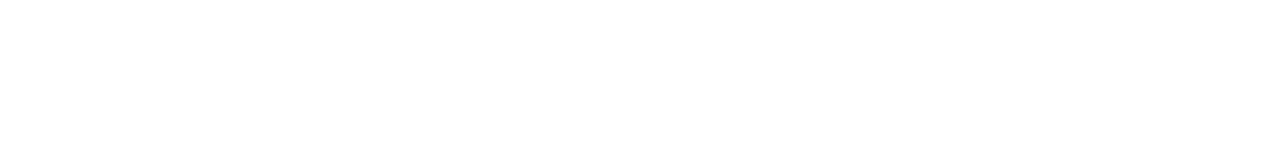
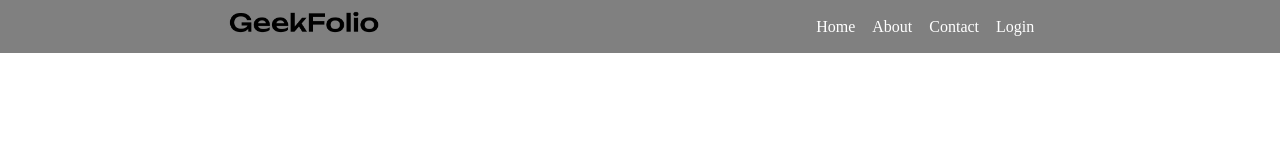
Before and after one commit to swadeb-pzero/digital-product, a plain HTML site: page index.html in a window 1280 px wide. Drawn offline with Linux system fonts and the light colour scheme.

Commit message:
added header dection

```diff
--- a/index.html
+++ b/index.html
@@ -7,6 +7,18 @@
     <link rel="stylesheet" href="styles/style.css">
 </head>
 <body>
-
+    <header>
+         <nav class="menu-container">
+            <div class="logo">
+                <img class="logo" src="logo/logo-dark.png" alt="">
+            </div>
+            <div class="menu">
+                <li class="items">Home</li>
+                <li class="items">About</li>
+                <li class="items">Contact</li>
+                <li class="items">Login</li>
+            </div>
+         </nav>
+    </header>
 </body>
 </html>
--- a/styles/style.css
+++ b/styles/style.css
@@ -0,0 +1,27 @@
+*{
+    margin: 0;
+    padding: 0;
+}
+.menu-container{
+    background-color: gray;
+    padding: 10px;
+    color: white;
+    list-style: none;
+    display: flex;
+    align-items: center;
+    justify-content: space-around;
+}
+.logo{
+    width:150px;
+}
+.menu{
+  display: flex;
+}
+.items{
+    margin-right: 10px;
+    padding-right: 7px;
+    cursor: pointer;
+}
+.items:hover{
+    color: orange;
+}
```
Also changed, not shown: icon/0.png (added), icon/1.png (added), icon/2.png (added), images/background.png (added), images/banner.png (added), images/product-1.jpg (added), images/product-2.jpg (added), images/product-3.jpg (added), images/section.png (added), logo/logo-dark.png (added), logo/logo-light.png (added).
